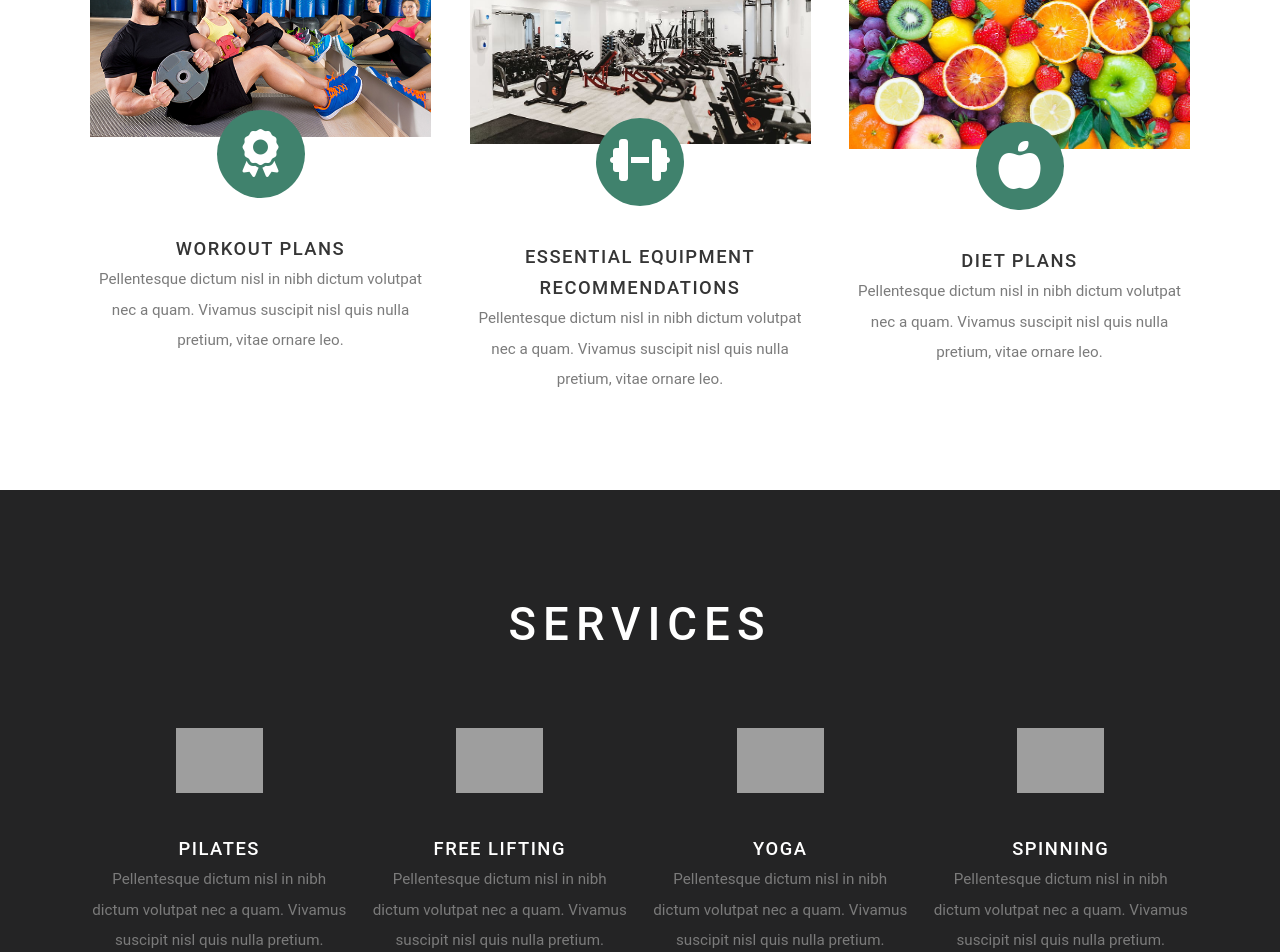
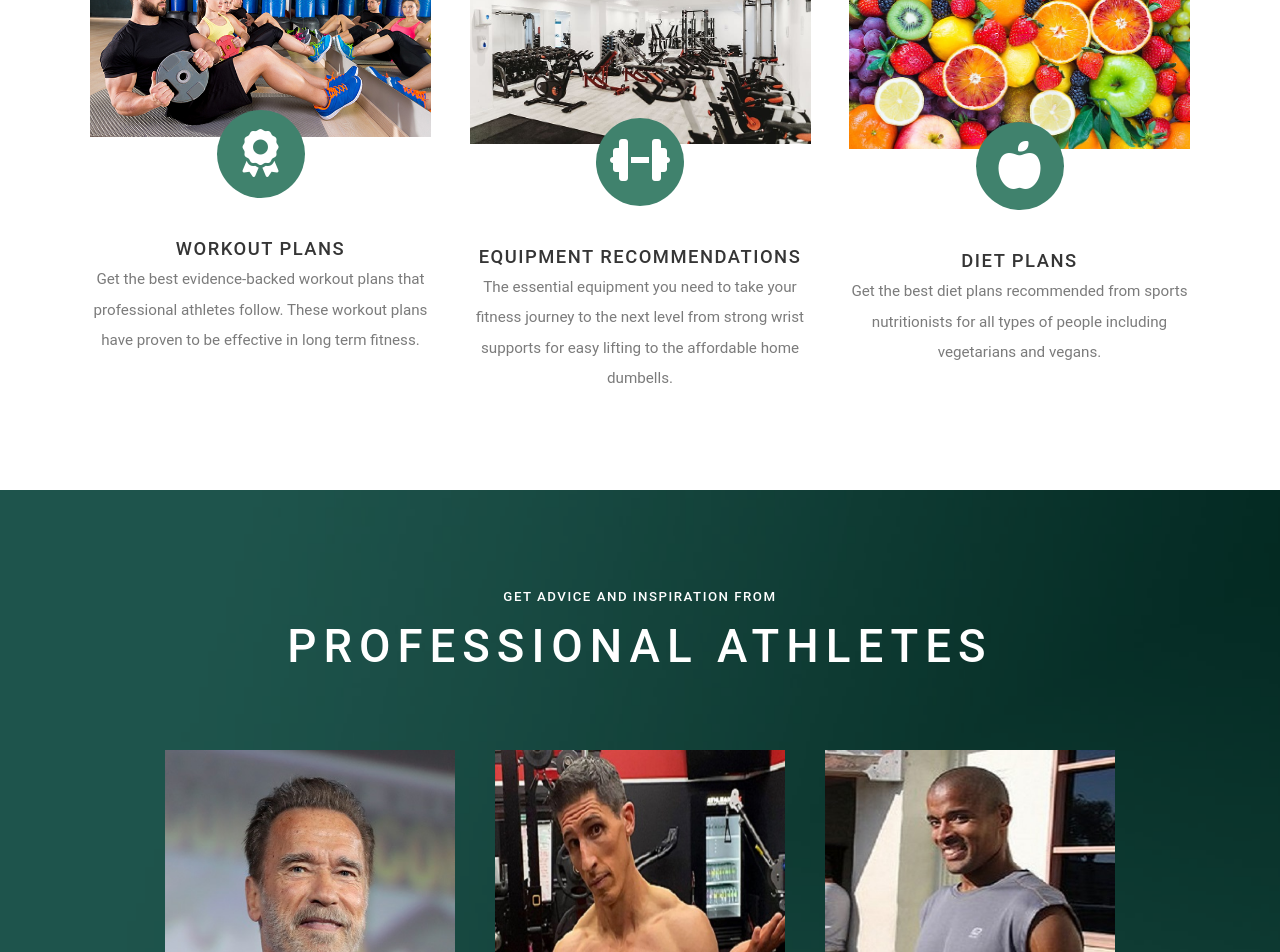
Before and after one commit to Mohammed-Razzak/Final-project, a PHP site: page /welcome.php in a window 1280 px wide. Shown: the part 1104-2056 px from the top of the page. Run offline with PHP 8.4, Linux system fonts and the light colour scheme; the visitor is signed in with stand-in values (Sample User, id 1); some libraries are stand-ins or nearby versions; grey boxes are pictures that could not be loaded.

Commit message:
image changes

```diff
--- a/style.css
+++ b/style.css
@@ -438,7 +438,7 @@ header nav ul li a {
 /* end: features section styles */
 
 /* start: services section styles */
-#services {
+/* #services {
   background: #242425;
 }
 
@@ -457,7 +457,7 @@ header nav ul li a {
 
 #services .box h4 {
   color: #fff;
-}
+} */
 /* end: services section styles */
 
 /* start: trainers section styles */
--- a/welcome.php
+++ b/welcome.php
@@ -92,7 +92,7 @@ if (!isset($_SESSION['username'])) {
             <i class="fas fa-award fa-3x"></i>
           </div>
           <h4>Workout plans</h4>
-          <p>Pellentesque dictum nisl in nibh dictum volutpat nec a quam. Vivamus suscipit nisl quis nulla pretium, vitae ornare leo.</p>
+          <p>Get the best evidence-backed workout plans that professional athletes follow. These workout plans have proven to be effective in long term fitness. </p>
         </div>
       </div>
 
@@ -102,25 +102,25 @@ if (!isset($_SESSION['username'])) {
           <div class="icon">
             <i class="fas fa-dumbbell fa-3x" ></i>
           </div>
-          <h4>Essential equipment recommendations</h4>
-          <p>Pellentesque dictum nisl in nibh dictum volutpat nec a quam. Vivamus suscipit nisl quis nulla pretium, vitae ornare leo.</p>
+          <h4>Equipment recommendations</h4>
+          <p>The essential equipment you need to take your fitness journey to the next level from strong wrist supports for easy lifting to the affordable home dumbells. </p>
         </div>
       </div>
 
       <div class="box">
-        <img src="images/dietplan.jpg" alt="Woman doing leg press" />
+        <img src="images/dietplan.jpg" alt="healthy food" />
         <div class="feature-info-container">
           <div class="icon">
             <i class="fas fa-apple-alt fa-3x"></i>
           </div>
           <h4>Diet plans</h4>
-          <p>Pellentesque dictum nisl in nibh dictum volutpat nec a quam. Vivamus suscipit nisl quis nulla pretium, vitae ornare leo.</p>
+          <p>Get the best diet plans recommended from sports nutritionists for all types of people including vegetarians and vegans.</p>
         </div>
       </div>
     </div>
   </section>
 
-  <section id="services">
+  <!-- <section id="services">
     <h3>Services</h3>
     <div class="flex container">
       <div class="box">
@@ -149,47 +149,47 @@ if (!isset($_SESSION['username'])) {
     </div>
 
     <button>See All Services</button>
-  </section>
+  </section> -->
 
   <section id="trainers">
-    <h5>Get tips from</h5>
-    <h3>performance athletes</h3>
+    <h5>Get advice and inspiration from</h5>
+    <h3>Professional athletes</h3>
     <div class="container">
       <div id="trainers-slider">
         <div class="trainer-slider-item">
-          <img src="https://onclickwebdesign.com/wp-content/uploads/trainer-1.jpg" alt="Rachel Smith Personal Trainer" />
-          <h4>Rachel Smith</h4>
-          <p>Aerobics Instructor</p>
+          <img src="images/arnold-motivation.jpg" alt="arnold inspiration" />
+          <h4>Arnold Schwarzenegger</h4>
+          <p>Former Mr Olympia bodybuilder</p>
         </div>
 
         <div class="trainer-slider-item">
-          <img src="https://onclickwebdesign.com/wp-content/uploads/trainer-2.jpg" alt="Nick Andros Personal Trainer" />
-          <h4>Nick Andros</h4>
-          <p>Pilates Instructor</p>
+          <img src="images/jeff-cavaliere.jpg" alt="jeff youtuber" />
+          <h4>Jeff Cavaliere</h4>
+          <p>Youtube professional trainer</p>
         </div>
 
         <div class="trainer-slider-item">
-          <img src="https://onclickwebdesign.com/wp-content/uploads/trainer-3.jpg" alt="Larry Underwood Personal Trainer" />
-          <h4>Larry Underwood</h4>
-          <p>Strength Training Coach</p>
+          <img src="images/david-goggins.jpg" alt="motivation david goggins" />
+          <h4>David Goggins</h4>
+          <p>Ultra marathon runner</p>
         </div>
 
         <div class="trainer-slider-item">
-          <img src="https://onclickwebdesign.com/wp-content/uploads/trainer-1.jpg" alt="Rachel Smith Personal Trainer" />
-          <h4>Rachel Smith</h4>
-          <p>Aerobics Instructor</p>
+          <img src="images/arnold-motivation.jpg" alt="arnold inspiration" />
+          <h4>Arnold Schwarzenegger</h4>
+          <p>Former Mr Olympia bodybuilder</p>
         </div>
 
         <div class="trainer-slider-item">
-          <img src="https://onclickwebdesign.com/wp-content/uploads/trainer-2.jpg" alt="Nick Andros Personal Trainer" />
-          <h4>Nick Andros</h4>
-          <p>Pilates Instructor</p>
+          <img src="images/jeff-cavaliere.jpg" alt="jeff youtuber" />
+          <h4>Jeff Cavaliere</h4>
+          <p>Youtube professional trainer</p>
         </div>
 
         <div class="trainer-slider-item">
-          <img src="https://onclickwebdesign.com/wp-content/uploads/trainer-3.jpg" alt="Larry Underwood Personal Trainer" />
-          <h4>Larry Underwood</h4>
-          <p>Strength Training Coach</p>
+          <img src="images/david-goggins.jpg" alt="motivation david goggins" />
+          <h4>David Goggins</h4>
+          <p>Ultra marathon runner</p>
         </div>
       </div>
     </div>
```
Also changed, not shown: images/arnold-motivation.jpg (added), images/david-goggins.jpg (added), images/davidgoggins.jpeg (added), images/jeff-cavaliere.jpg (added).
